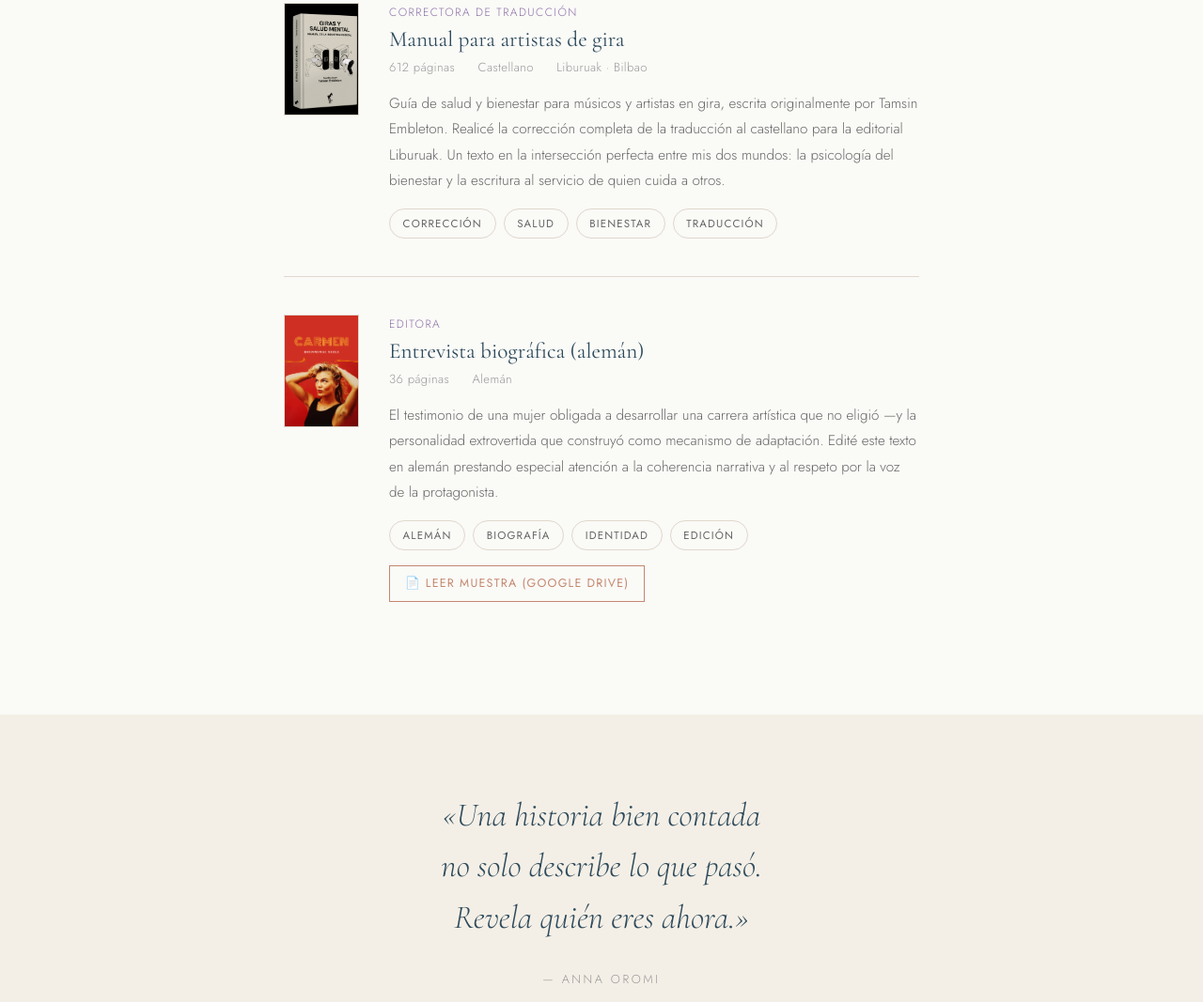
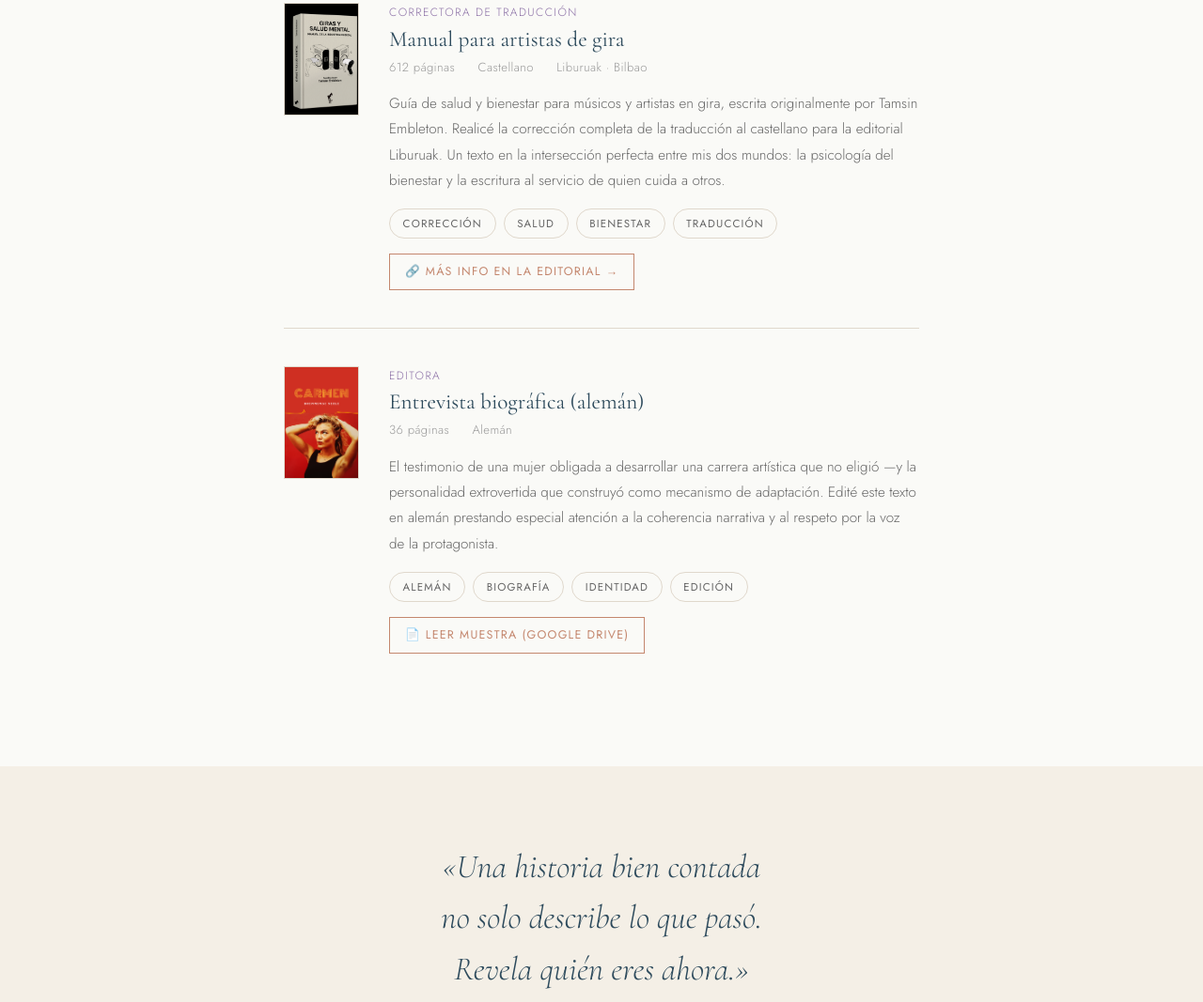
Before and after one commit to dementeabierta/annaoromi-web, a plain HTML site: page escritura.html in a window 1280 px wide. Shown: the part 2147-3214 px from the top of the page at 94% size. Drawn offline with nearby package versions, Linux system fonts and the light colour scheme.

Commit message:
Añadir enlace editorial Liburuak al libro de giras y salud mental
Co-Authored-By: Claude Sonnet 4.6 <noreply@anthropic.com>

```diff
--- a/escritura.html
+++ b/escritura.html
@@ -150,6 +150,9 @@
                 <span class="tag" data-i18n="libro3.tag3">Bienestar</span>
                 <span class="tag" data-i18n="libro3.tag4">Traducción</span>
               </div>
+              <a href="https://liburuak.org/producto/giras-y-salud-mental/" class="pdf-link" target="_blank" rel="noopener" data-i18n="libro3.link" aria-label="Más información sobre Giras y salud mental en la editorial Liburuak">
+                🔗 Más info en la editorial →
+              </a>
             </div>
           </article>
 
--- a/js/i18n.js
+++ b/js/i18n.js
@@ -275,6 +275,7 @@
     'libro3.tag2':  { es: 'Salud', en: 'Health' },
     'libro3.tag3':  { es: 'Bienestar', en: 'Wellbeing' },
     'libro3.tag4':  { es: 'Traducción', en: 'Translation' },
+    'libro3.link':  { es: '🔗 Más info en la editorial →', en: '🔗 More info at the publisher →' },
 
     'libro4.role':  { es: 'Editora', en: 'Editor' },
     'libro4.h3':    { es: 'Entrevista biográfica (alemán)', en: 'Biographical interview (German)' },
```
